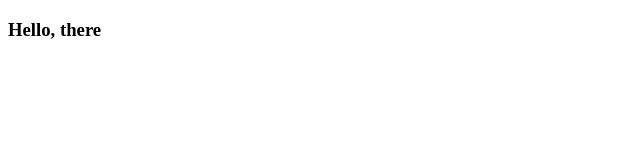
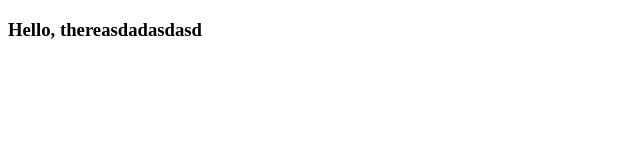
Before and after one commit to AlHong/hello-world, a plain HTML site: page git_tst/index.html in a window 1280 px wide. Shown: the whole page, without its empty margins (0-640 px from the left). Drawn offline with Linux system fonts and the light colour scheme.

Commit message:
Update index.html

```diff
--- a/git_tst/index.html
+++ b/git_tst/index.html
@@ -3,6 +3,6 @@
 <html>
   <head></head>
   <body>
-    <h3>Hello, there</h3>
+    <h3>Hello, thereasdadasdasd</h3>
   </body>
 </html>
```
